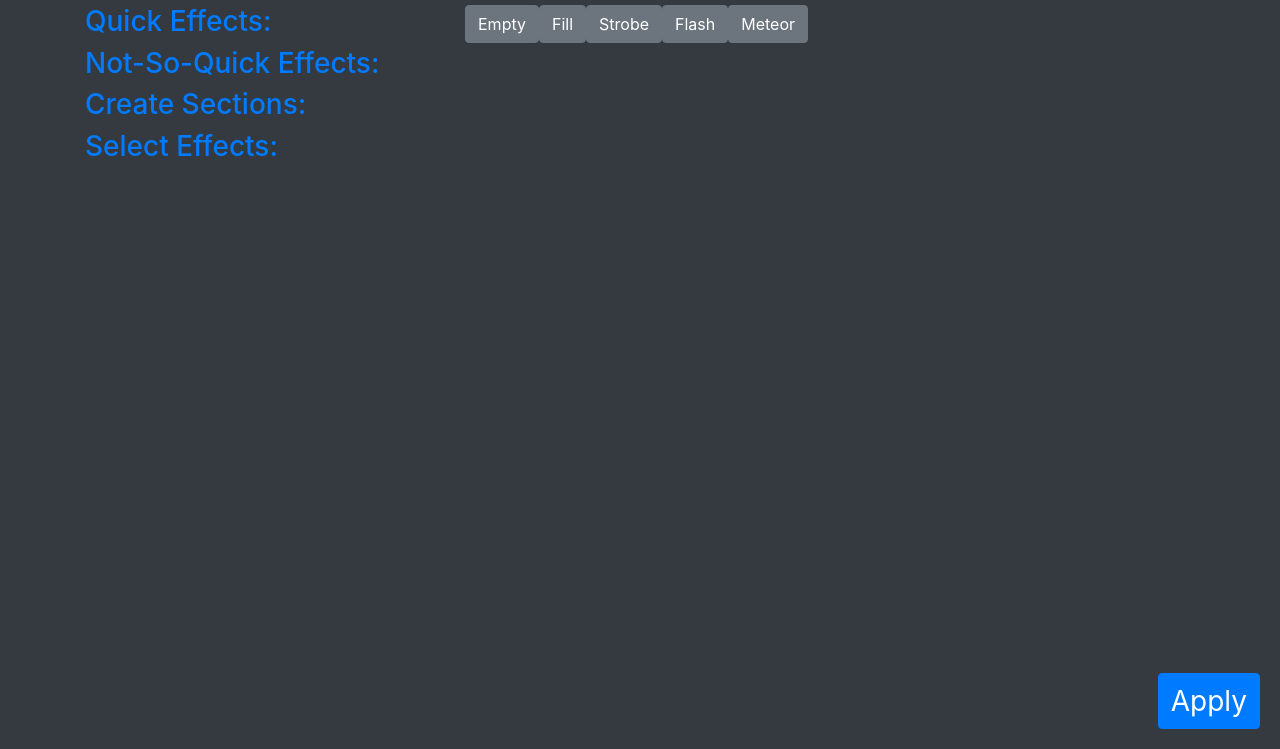
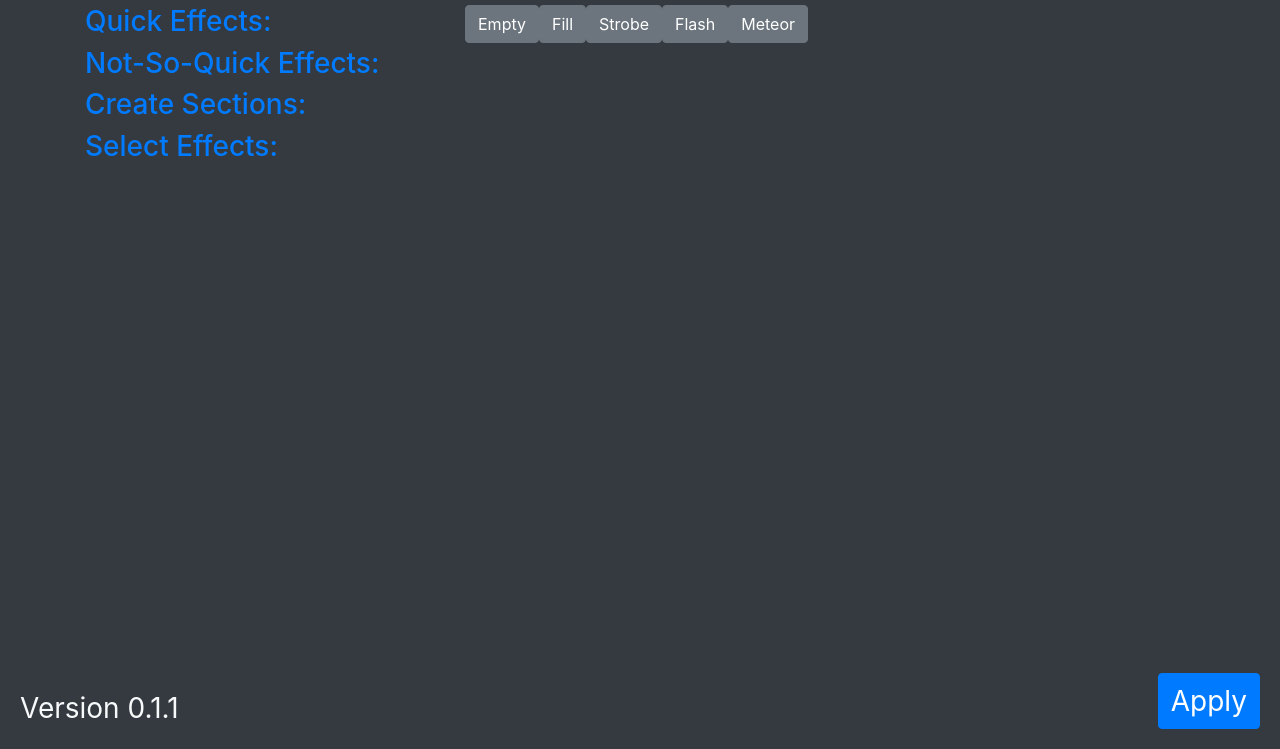
Before and after one commit to DungeonMaestro215/LED_Project, a website: page frontend/index.html in a window 1280 px wide. Shown: the part 51-800 px from the top of the page. Drawn offline with nearby package versions, Linux system fonts and the light colour scheme.

Commit message:
Added version number to frontend gui

```diff
--- a/frontend/index.html
+++ b/frontend/index.html
@@ -51,6 +51,9 @@
     <!-- Apply Button -->
     <button id="apply" class="btn btn-primary">Apply</button>
 
+    <!-- Version Number -->
+    <div id="version">Version 0.1.1</div>
+
     <!-- Bootstrap and Axios -->
     <script src="https://code.jquery.com/jquery-3.5.1.slim.min.js" integrity="sha384-DfXdz2htPH0lsSSs5nCTpuj/zy4C+OGpamoFVy38MVBnE+IbbVYUew+OrCXaRkfj" crossorigin="anonymous"></script>
     <script src="https://cdn.jsdelivr.net/npm/bootstrap@4.5.3/dist/js/bootstrap.bundle.min.js" integrity="sha384-ho+j7jyWK8fNQe+A12Hb8AhRq26LrZ/JpcUGGOn+Y7RsweNrtN/tE3MoK7ZeZDyx" crossorigin="anonymous"></script>
--- a/frontend/style.css
+++ b/frontend/style.css
@@ -4,3 +4,10 @@
     right: 20px;
     font-size: 28px;
 }
+
+#version {
+    position: fixed;
+    bottom: 20px;
+    left: 20px;
+    font-size: 28px;
+}
```
